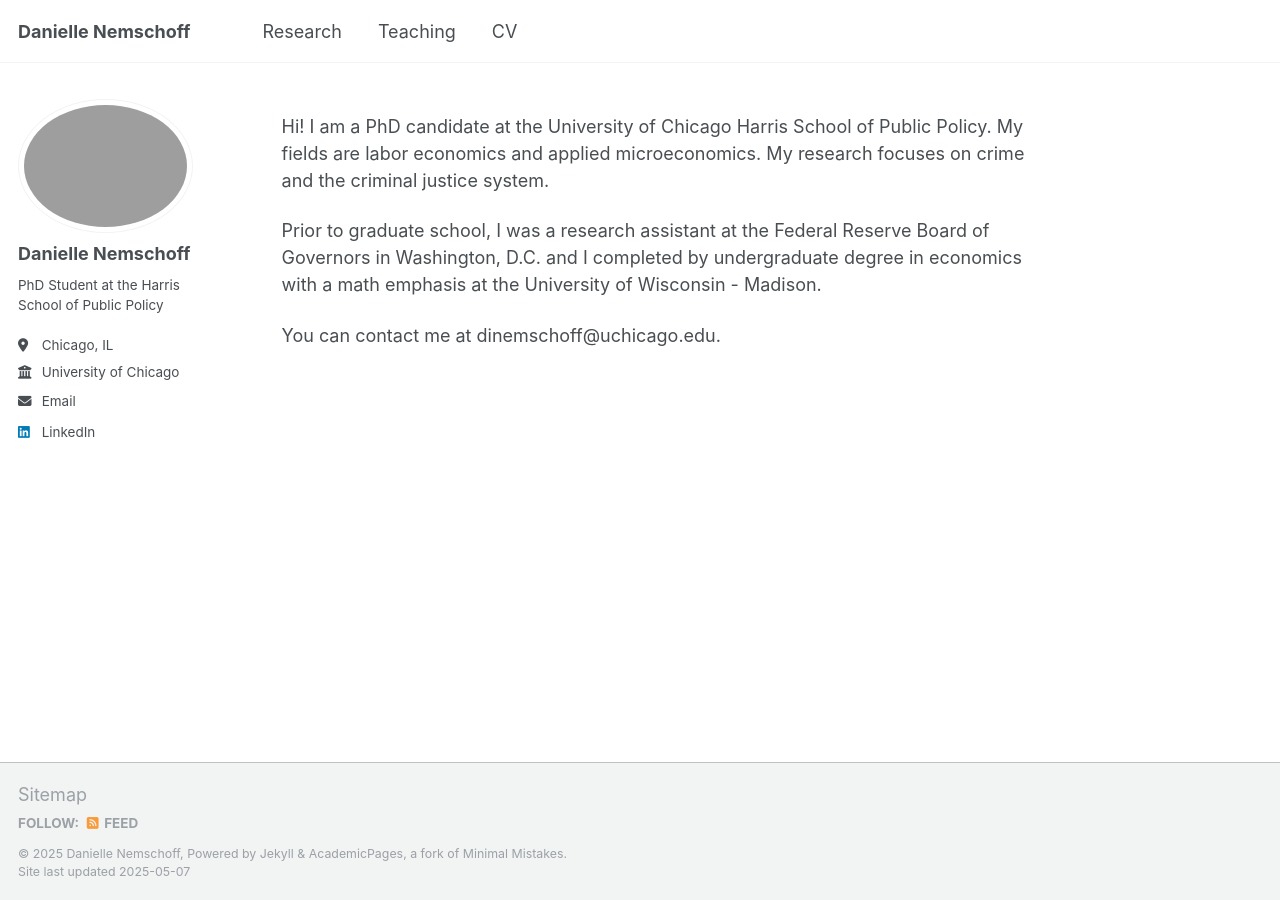
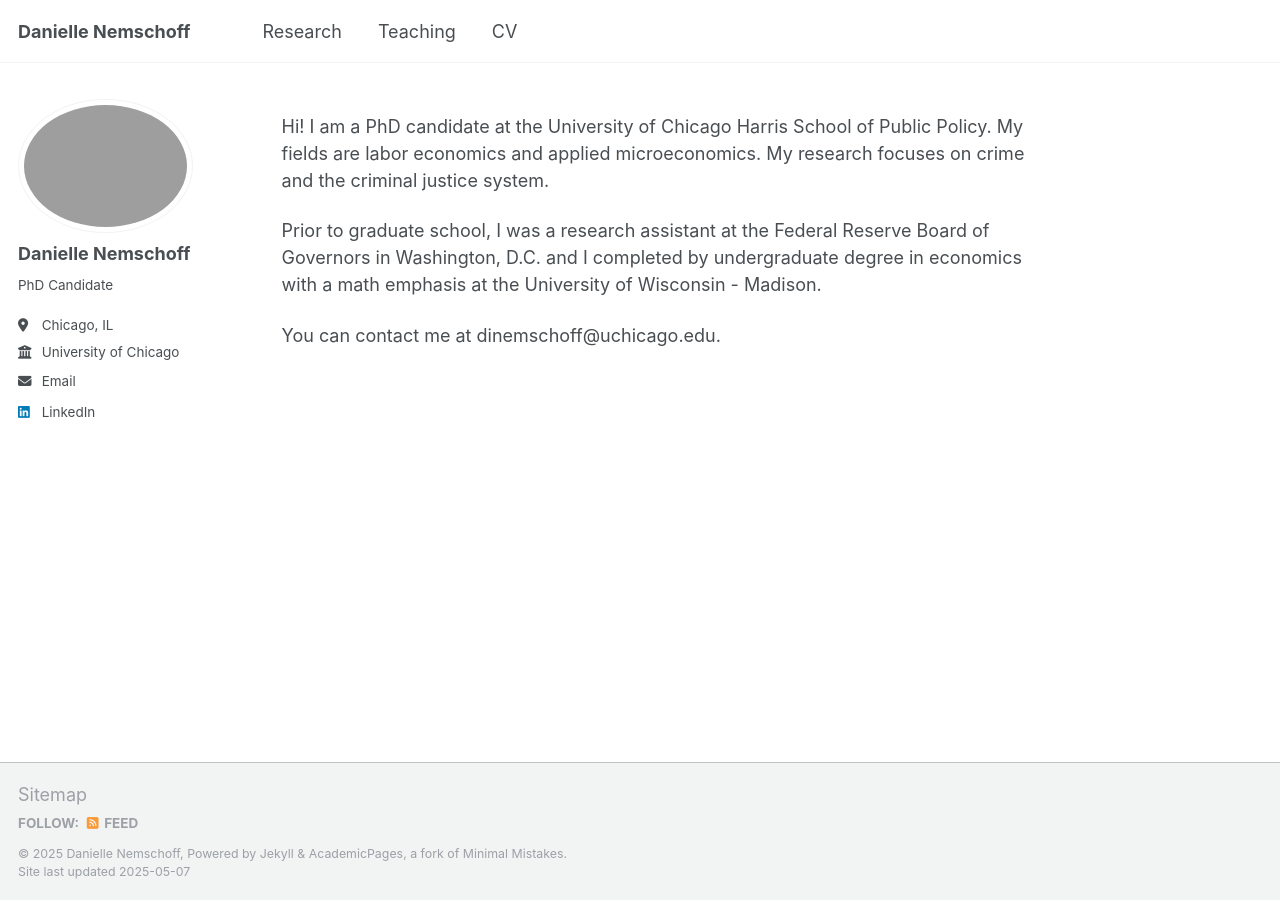
Before and after one commit to daniellenemschoff/daniellenemschoff.github.io, a Jekyll site: the page built from _pages/about.md, in a window 1280 px wide. Built offline with Jekyll 4.4.1, drawn with Linux system fonts in a browser that asks for light colours.

Commit message:
Update _config.yml

```diff
--- a/_config.yml
+++ b/_config.yml
@@ -23,7 +23,7 @@ author:
   avatar           : "headshot_edit.JPG"
   name             : "Danielle Nemschoff"
   pronouns         : # example: "she/her"
-  bio              : "PhD Student at the Harris School of Public Policy"
+  bio              : "PhD Candidate"
   location         : "Chicago, IL"
   employer         : "University of Chicago"
   #employer         : "Harris School of Public Policy"
```
